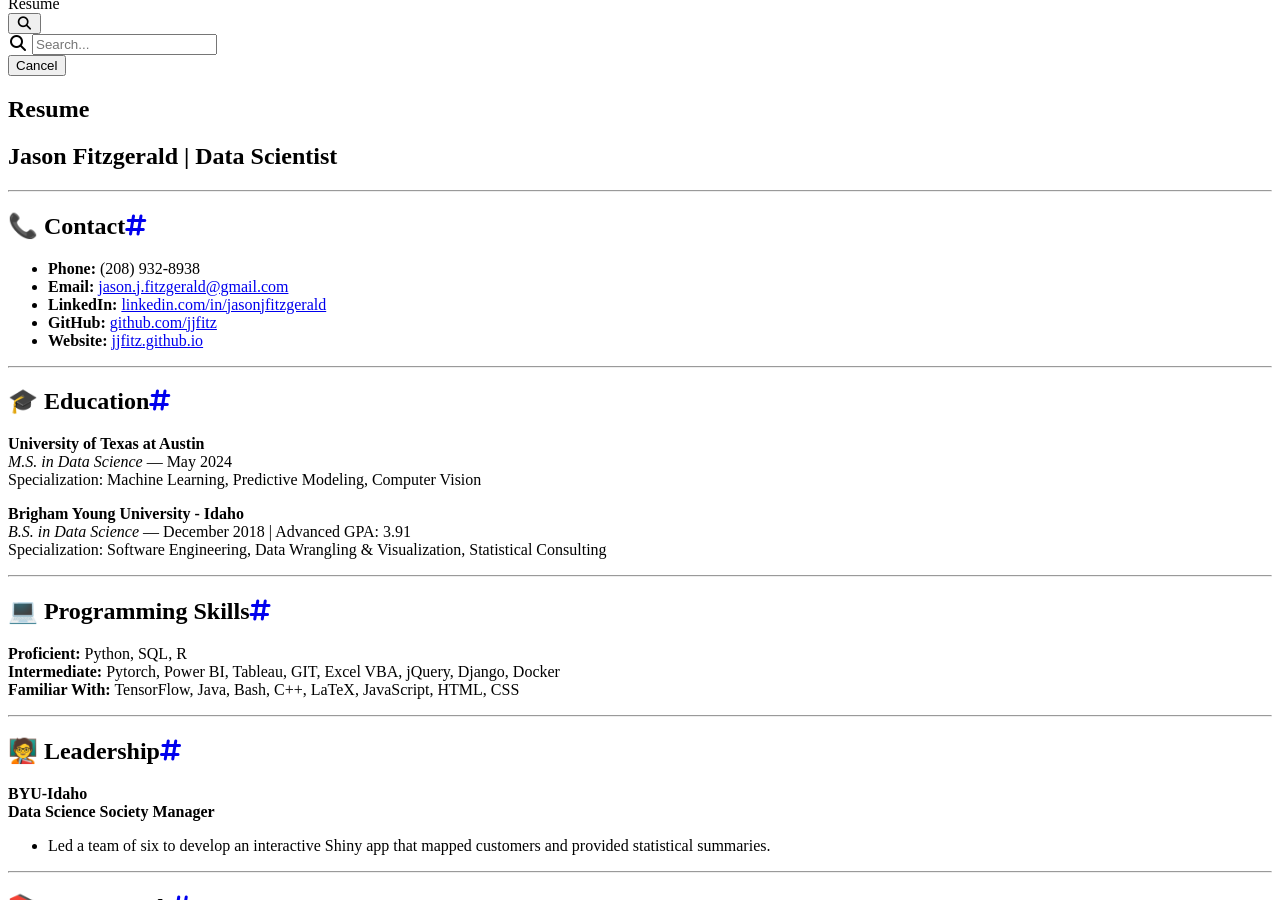
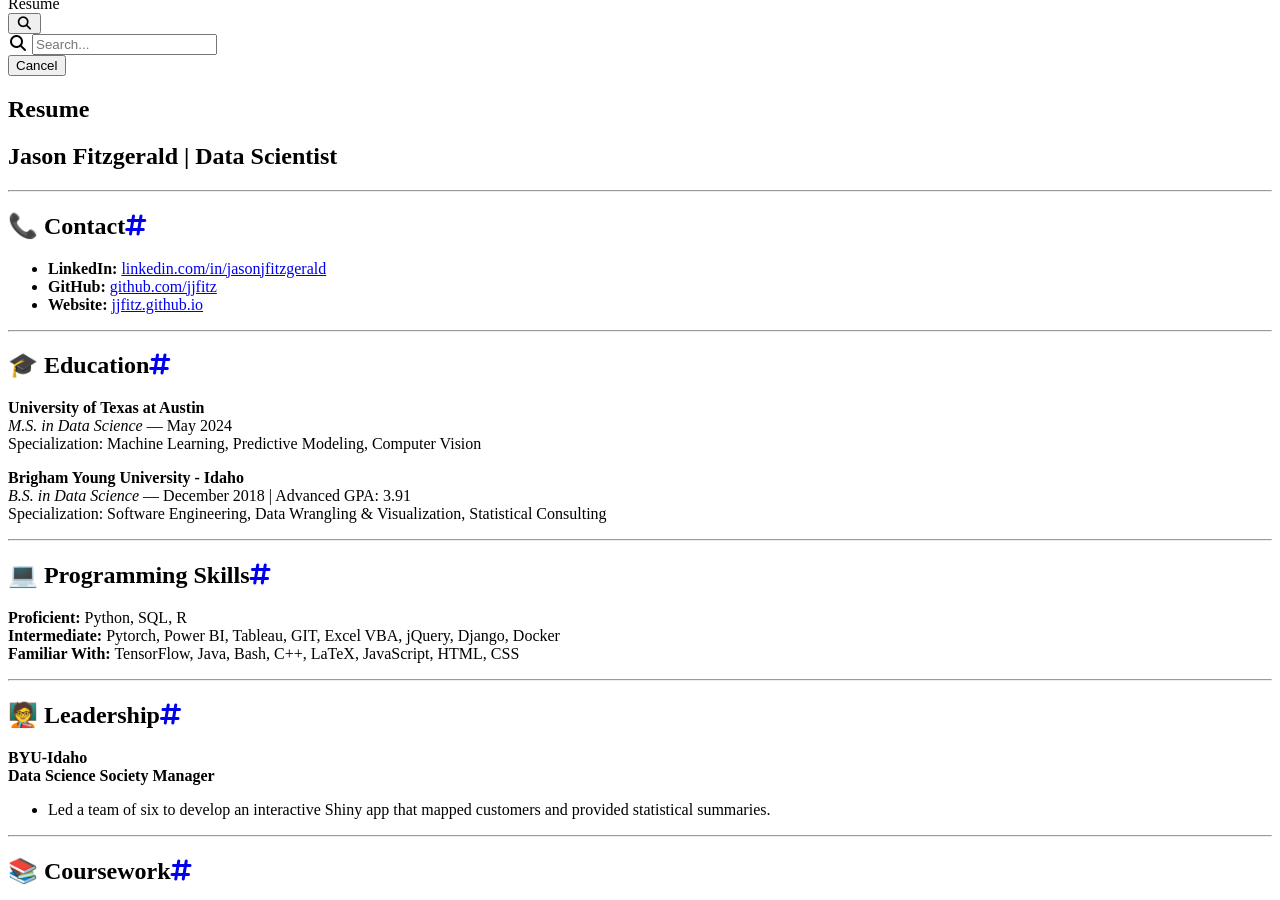
Before and after one commit to jjfitz/jjfitz.github.io, a Jekyll site: the page built from _tabs/resume.md, in a window 1280 px wide and 900 px high, scrolled down 363 px. Built offline with Jekyll 4.4.1, drawn with Linux system fonts in a browser that asks for light colours; cached includes are drawn as plain includes; nearby versions of some CDN libraries.

Commit message:
updating resume

```diff
--- a/_tabs/resume.md
+++ b/_tabs/resume.md
@@ -11,8 +11,8 @@ class: single-column-cv
 ---
 
 ## 📞 Contact
-- **Phone:** (208) 932-8938
-- **Email:** [jason.j.fitzgerald@gmail.com](mailto:jason.j.fitzgerald@gmail.com)
+<!-- - **Phone:** (208) 932-8938
+- **Email:** [jason.j.fitzgerald@gmail.com](mailto:jason.j.fitzgerald@gmail.com)   -->
 - **LinkedIn:** [linkedin.com/in/jasonjfitzgerald](https://www.linkedin.com/in/jasonjfitzgerald)
 - **GitHub:** [github.com/jjfitz](https://github.com/jjfitz)
 - **Website:** [jjfitz.github.io](https://jjfitz.github.io)
```
